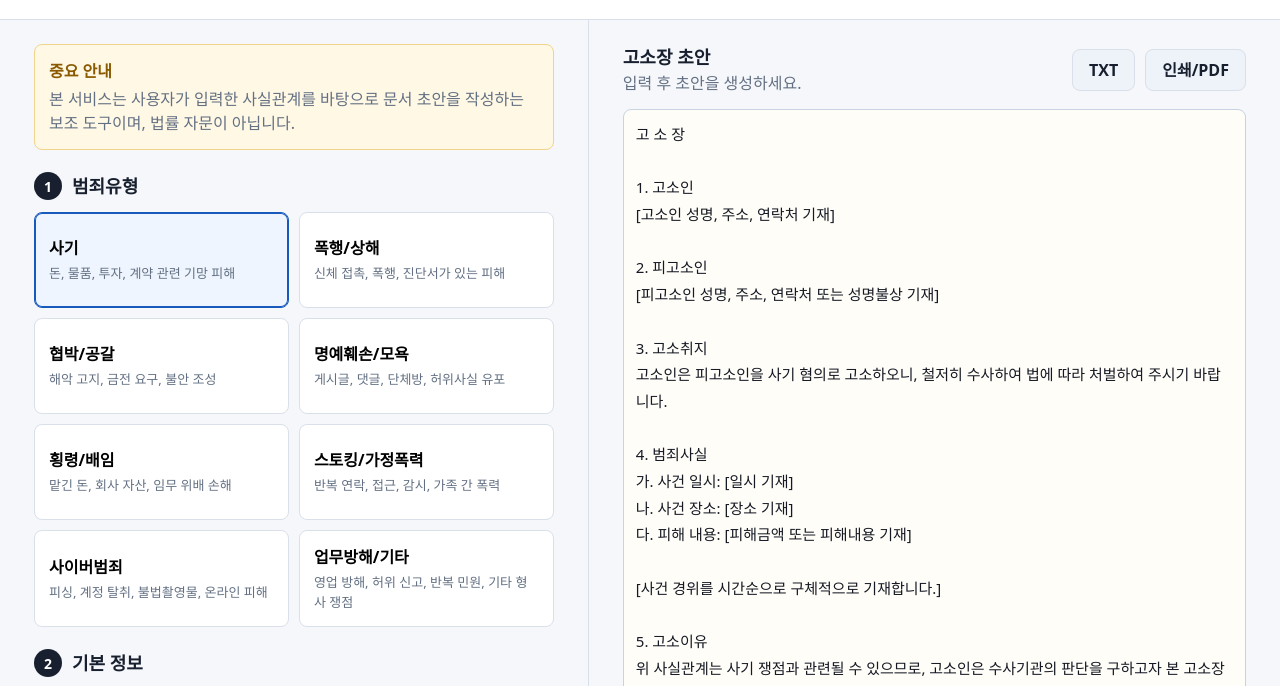
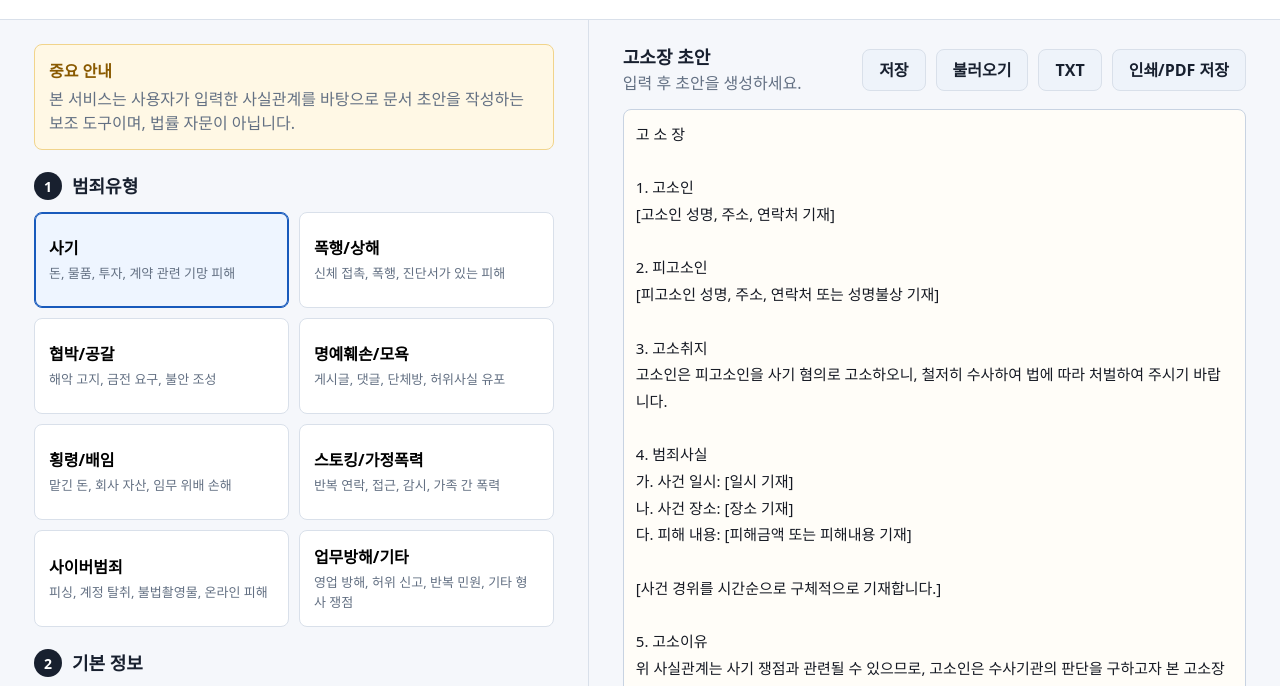
Before and after one commit to kimssi1201-ux/gosojang-helper, a website: page public/index.html in a window 1280 px wide. Shown: the part 85-771 px from the top of the page. Drawn offline with Linux system fonts and the light colour scheme.

Commit message:
Add save and PDF controls

```diff
--- a/public/index.html
+++ b/public/index.html
@@ -101,8 +101,10 @@
             <p id="statusText">입력 후 초안을 생성하세요.</p>
           </div>
           <div class="preview-actions">
+            <button id="saveDraftBtn" class="ghost-button" type="button">저장</button>
+            <button id="loadDraftBtn" class="ghost-button" type="button">불러오기</button>
             <button id="downloadTxtBtn" class="ghost-button" type="button">TXT</button>
-            <button id="printBtn" class="ghost-button" type="button">인쇄/PDF</button>
+            <button id="printBtn" class="ghost-button" type="button">인쇄/PDF 저장</button>
           </div>
         </div>
 
@@ -122,7 +124,7 @@
     </main>
 
     <footer class="app-footer">
-      <span>입력 내용은 이 MVP에서 별도 저장하지 않습니다.</span>
+      <span>저장 버튼은 이 브라우저에만 보관합니다. 서버에는 별도 저장하지 않습니다.</span>
       <span>
         <a href="/privacy.html">개인정보 안내</a>
         ·
```
